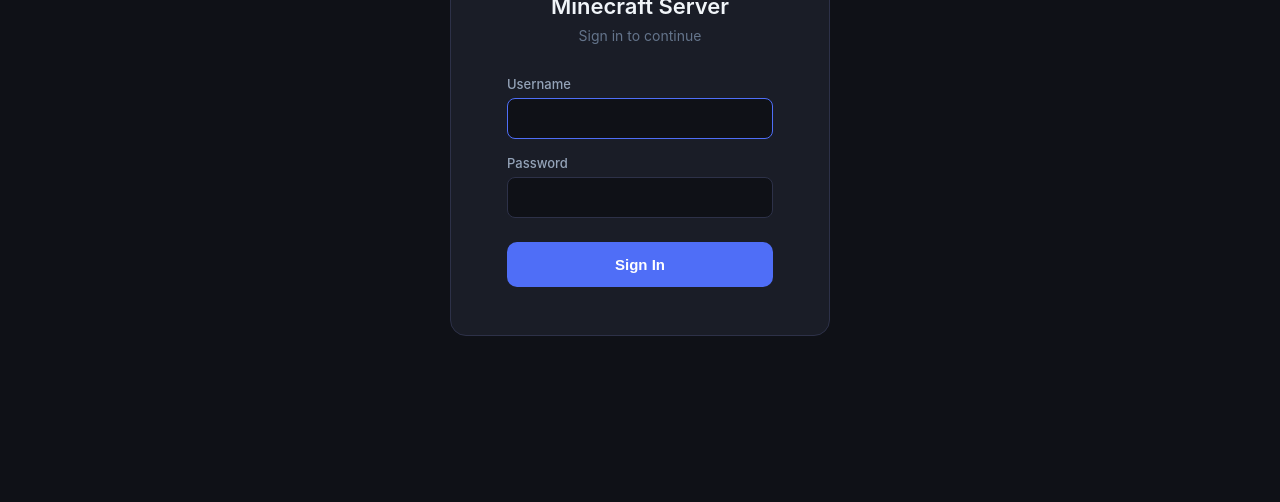
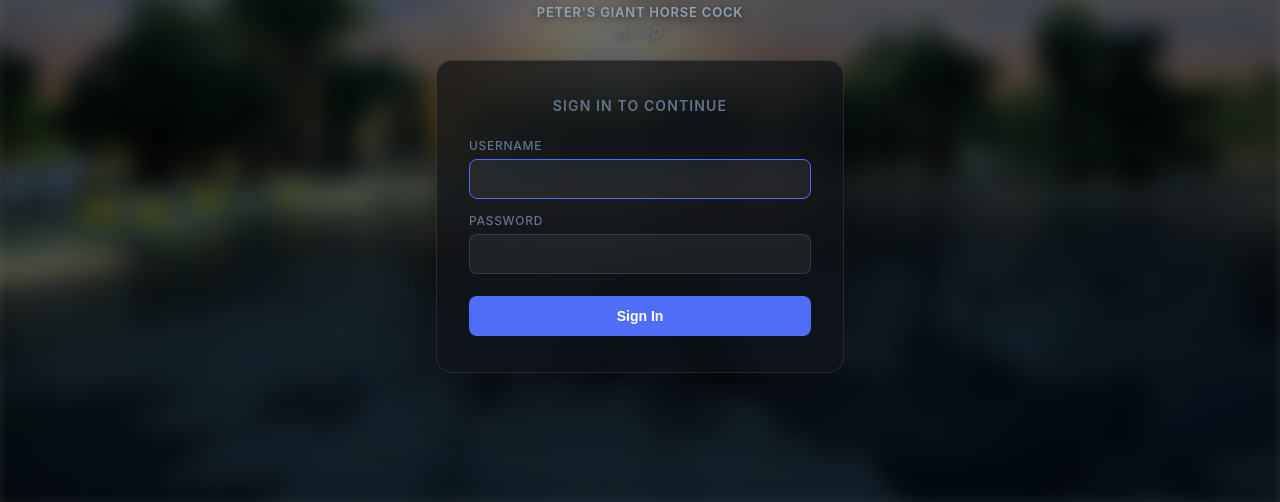
Before and after one commit to louietien/mc-server-gui, a website: page public/login.html in a window 1280 px wide. Shown: the part 298-800 px from the top of the page. Drawn offline with Linux system fonts and the light colour scheme.

Commit message:
feat: restyle login page to match main UI
Blurred bg.jpg backdrop, glassmorphism card, mc-logo.svg header,
Peter's giant horse cock subtitle with 8===D.

```diff
--- a/public/login.html
+++ b/public/login.html
@@ -4,76 +4,100 @@
   <meta charset="UTF-8" />
   <meta name="viewport" content="width=device-width, initial-scale=1.0" />
   <title>MC Server — Sign In</title>
+  <link rel="icon" type="image/svg+xml" href="mc-logo.svg" />
   <style>
     * { box-sizing: border-box; margin: 0; padding: 0; }
 
     body {
       font-family: -apple-system, BlinkMacSystemFont, 'Segoe UI', sans-serif;
-      background: #0f1117;
       color: #e2e8f0;
       min-height: 100vh;
       display: flex;
       align-items: center;
       justify-content: center;
+      position: relative;
+      overflow: hidden;
+    }
+
+    .bg {
+      position: fixed;
+      inset: -20px;
+      background: url('bg.jpg') center/cover no-repeat;
+      filter: blur(12px) brightness(0.45);
+      z-index: 0;
+    }
+
+    .page {
+      position: relative;
+      z-index: 1;
+      display: flex;
+      flex-direction: column;
+      align-items: center;
+      gap: 20px;
+      width: 100%;
+      max-width: 440px;
+      padding: 24px 16px;
+    }
+
+    .logo {
+      width: 140px;
+      height: auto;
+      display: block;
+      filter: drop-shadow(0 4px 12px rgba(0,0,0,0.5));
     }
 
     .card {
-      background: #1a1d27;
-      border: 1px solid #2d3148;
+      background: rgba(15, 17, 23, 0.72);
+      backdrop-filter: blur(16px);
+      -webkit-backdrop-filter: blur(16px);
+      border: 1px solid rgba(255,255,255,0.1);
       border-radius: 16px;
-      padding: 48px 56px;
+      padding: 36px 32px;
+      width: 100%;
+      box-shadow: 0 24px 80px rgba(0,0,0,0.6);
       text-align: center;
-      width: 100%;
-      max-width: 380px;
     }
 
-    .icon {
-      font-size: 48px;
-      margin-bottom: 16px;
-    }
-
-    h1 {
-      font-size: 22px;
+    .card-title {
+      font-size: 14px;
       font-weight: 600;
-      color: #f1f5f9;
-      margin-bottom: 8px;
-    }
-
-    .subtitle {
-      font-size: 14px;
+      text-transform: uppercase;
+      letter-spacing: 0.08em;
       color: #64748b;
-      margin-bottom: 32px;
+      margin-bottom: 24px;
     }
 
     .field {
-      margin-bottom: 16px;
+      margin-bottom: 14px;
       text-align: left;
     }
 
     label {
       display: block;
-      font-size: 13px;
+      font-size: 12px;
       font-weight: 500;
-      color: #94a3b8;
+      color: #64748b;
+      text-transform: uppercase;
+      letter-spacing: 0.06em;
       margin-bottom: 6px;
     }
 
     input {
       width: 100%;
       padding: 11px 14px;
-      background: #0f1117;
-      border: 1px solid #2d3148;
+      background: rgba(255,255,255,0.06);
+      border: 1px solid rgba(255,255,255,0.12);
       border-radius: 8px;
       color: #f1f5f9;
-      font-size: 15px;
+      font-size: 14px;
       outline: none;
       transition: border-color 0.2s;
     }
     input:focus { border-color: #4f6ef7; }
 
     .error {
-      background: #ef444420;
-      border: 1px solid #ef444440;
+      background: rgba(239,68,68,0.12);
+      border: 1px solid rgba(239,68,68,0.25);
       border-radius: 8px;
       color: #f87171;
       font-size: 13px;
@@ -84,10 +108,10 @@
 
     button[type="submit"] {
       width: 100%;
-      padding: 14px;
+      padding: 12px;
       border: none;
-      border-radius: 10px;
-      font-size: 15px;
+      border-radius: 8px;
+      font-size: 14px;
       font-weight: 600;
       cursor: pointer;
       background: #4f6ef7;
@@ -100,10 +124,16 @@
   </style>
 </head>
 <body>
+  <div class="bg"></div>
+  <div class="page">
+    <img class="logo" src="/mc-logo.svg" alt="Minecraft" />
+    <div style="display:flex;flex-direction:column;align-items:center;gap:4px">
+      <div style="font-size:13px;font-weight:600;color:#94a3b8;letter-spacing:0.06em;text-transform:uppercase;text-shadow:0 2px 8px rgba(0,0,0,0.6)">Peter's giant horse cock</div>
+      <div style="font-size:13px;font-style:italic;color:#64748b;text-shadow:0 2px 8px rgba(0,0,0,0.6)">8===D</div>
+    </div>
+
     <div class="card">
-    <div class="icon">⛏️</div>
-    <h1>Minecraft Server</h1>
-    <p class="subtitle">Sign in to continue</p>
+      <div class="card-title">Sign in to continue</div>
 
       <form method="POST" action="/login">
         <div id="error-msg" class="error" style="display:none">Incorrect username or password.</div>
@@ -121,6 +151,7 @@
         <button type="submit">Sign In</button>
       </form>
     </div>
+  </div>
 
   <script>
     const params = new URLSearchParams(location.search)
```
Lines whose indentation alone changed are shown as unchanged.
